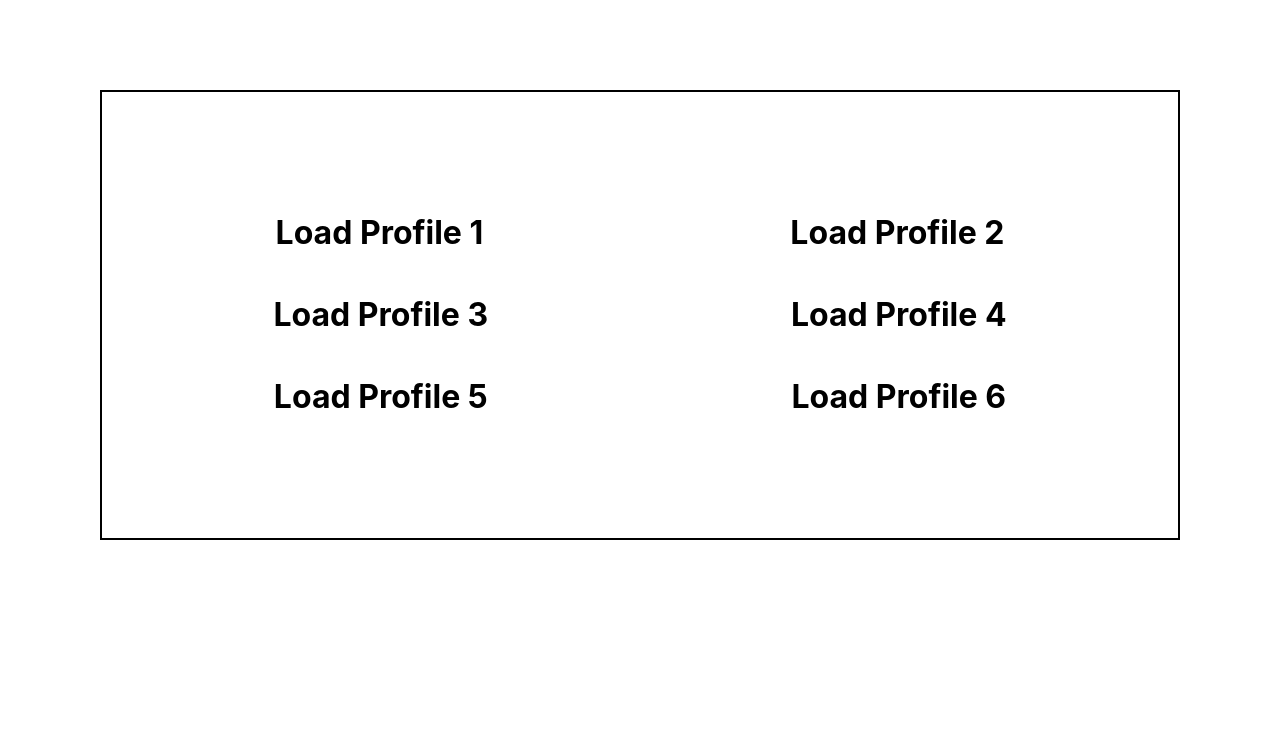
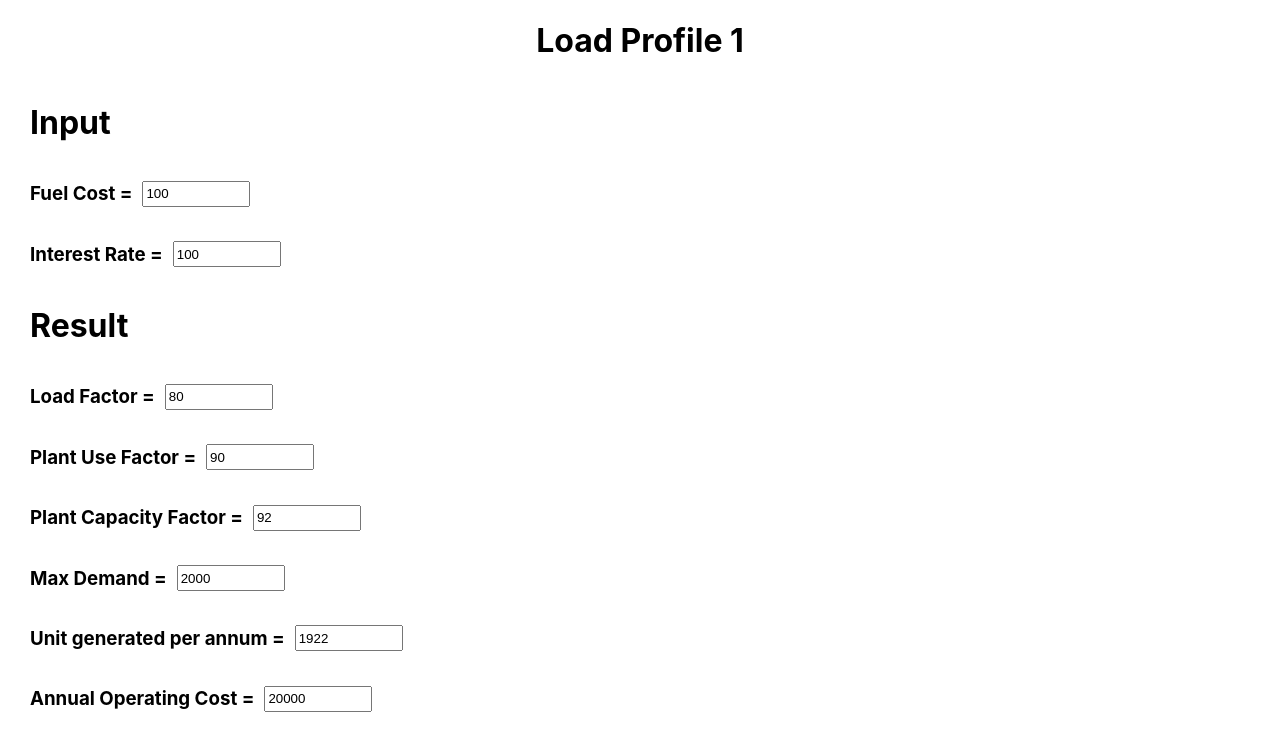
Before and after one commit to MUHAMMAD-MUNEEB-WASEEM/power-generation-app, a React (Vite) app: page / in a window 1280 px wide. Shown: the top 750 px of the page. Built offline with nearby package versions, Linux system fonts and the light colour scheme.

Commit message:
load profile section completed

```diff
--- a/src/App.jsx
+++ b/src/App.jsx
@@ -3,13 +3,15 @@
 import './App.css'
 import Home from './components/Home/Home'
 import SelectLoadProfiles from './components/SelectLoadProfiles/SelectLoadProfiles'
+import LoadProfile from './components/LoadProfile/LoadProfile'
 
 function App() {
 
   return (
     <div className="App">
       {/* <Home/> */}
-      <SelectLoadProfiles/>
+      {/* <SelectLoadProfiles/> */}
+      <LoadProfile/>
     </div>
   )
 }
--- /dev/null
+++ b/src/components/LoadProfile/LoadProfile.css
@@ -0,0 +1,37 @@
+.loadProfile__input__container{
+    display: flex;
+    flex-direction: column;
+    margin: 0px 0px 0px 30px;
+}
+.loadProfile__result__main{
+    display: flex;
+    flex-direction: column;
+    margin: 0px 0px 0px 30px;
+}
+
+.result__heading{
+    display: flex;
+    text-align: left;
+    margin-left: 30px;
+}
+
+.loadProfile__input{
+    display: flex;
+    align-items: center;
+}
+
+.loadProfile__input > input{
+    width: 100px;
+    height: 20px;
+    margin-left: 10px;
+}
+
+.loadProfile__result{
+    display: flex;
+    align-items: center;
+}
+.loadProfile__result > input{
+    width: 100px;
+    height: 20px;
+    margin-left: 10px;
+}
--- /dev/null
+++ b/src/components/LoadProfile/LoadProfile.jsx
@@ -0,0 +1,96 @@
+import { useState } from "react";
+import './LoadProfile.css';
+
+
+function LoadProfile() {
+
+    //input
+    const [fuel, setFuel] = useState(100);
+    const [interest, setInterest] = useState(0.5);
+
+
+    //result
+
+    //not changed
+    const [loadFactor, setLoadFactor] = useState(80);
+    const [plantUseFactor, setPlantUseFactor] = useState(90);
+    const [plantCapacityFactor,setPlantCapacityFactor] = useState(92);
+    const [maxDemand, setMaxDemand] = useState(2000);
+    const [unitGenerated, setUnitsGenerated] = useState(1922);
+
+    //changed
+    const [annualOperatingCost, setAnnualOperatingCost] = useState(20000);
+
+
+  return (
+        <div className="loadProfile">
+            <div className="loadProfile__container">
+                <h1>Load Profile 1</h1>
+                <div className="result__heading">
+                    <h1>Input</h1>
+                </div>
+
+                <div className="loadProfile__chart">
+
+                </div>
+
+                <div className="loadProfile__input__container">
+                    <div className="loadProfile__input">
+                        <h3>Fuel Cost = </h3>
+                        <input type="number" value={fuel} onChange={(e)=>setFuel(e.target.value)}></input>
+                    </div>
+
+                    <div className="loadProfile__input">
+                        <h3>Interest Rate = </h3>
+                        <input type="number" value={fuel} onChange={(e)=>setFuel(e.target.value)}></input>
+                    </div>
+                </div>
+
+                <div className="loadProfile__result__container">
+
+                    <div className="result__heading">
+                        <h1>Result</h1>
+                    </div>
+
+                    <div className="loadProfile__result__main">
+
+                        <div className="loadProfile__result">
+                            <h3>Load Factor = </h3>
+                            <input type="number" value={loadFactor}></input>
+                        </div>
+
+                        <div className="loadProfile__result">
+                            <h3>Plant Use Factor = </h3>
+                            <input type="number" value={plantUseFactor}></input>
+                        </div>
+
+                        <div className="loadProfile__result">
+                            <h3>Plant Capacity Factor = </h3>
+                            <input type="number" value={plantCapacityFactor}></input>
+                        </div>
+
+                        <div className="loadProfile__result">
+                            <h3>Max Demand = </h3>
+                            <input type="number" value={maxDemand}></input>
+                        </div>
+
+                        <div className="loadProfile__result">
+                            <h3>Unit generated per annum = </h3>
+                            <input type="number" value={unitGenerated}></input>
+                        </div>
+
+                        <div className="loadProfile__result">
+                            <h3>Annual Operating Cost = </h3>
+                            <input type="number" value={annualOperatingCost}></input>
+                        </div>
+
+                    </div>
+
+                </div>
+
+            </div>
+        </div>
+  )
+}
+
+export default LoadProfile;
```
